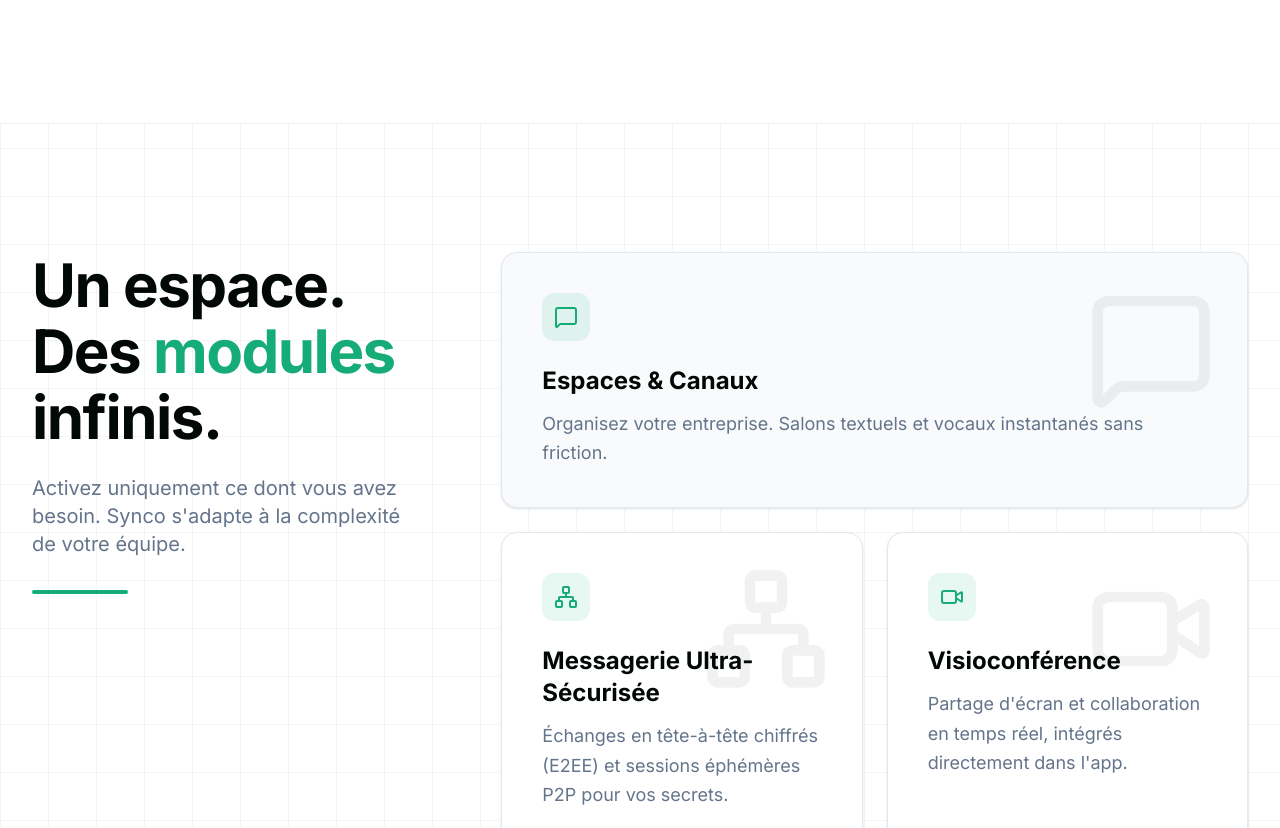
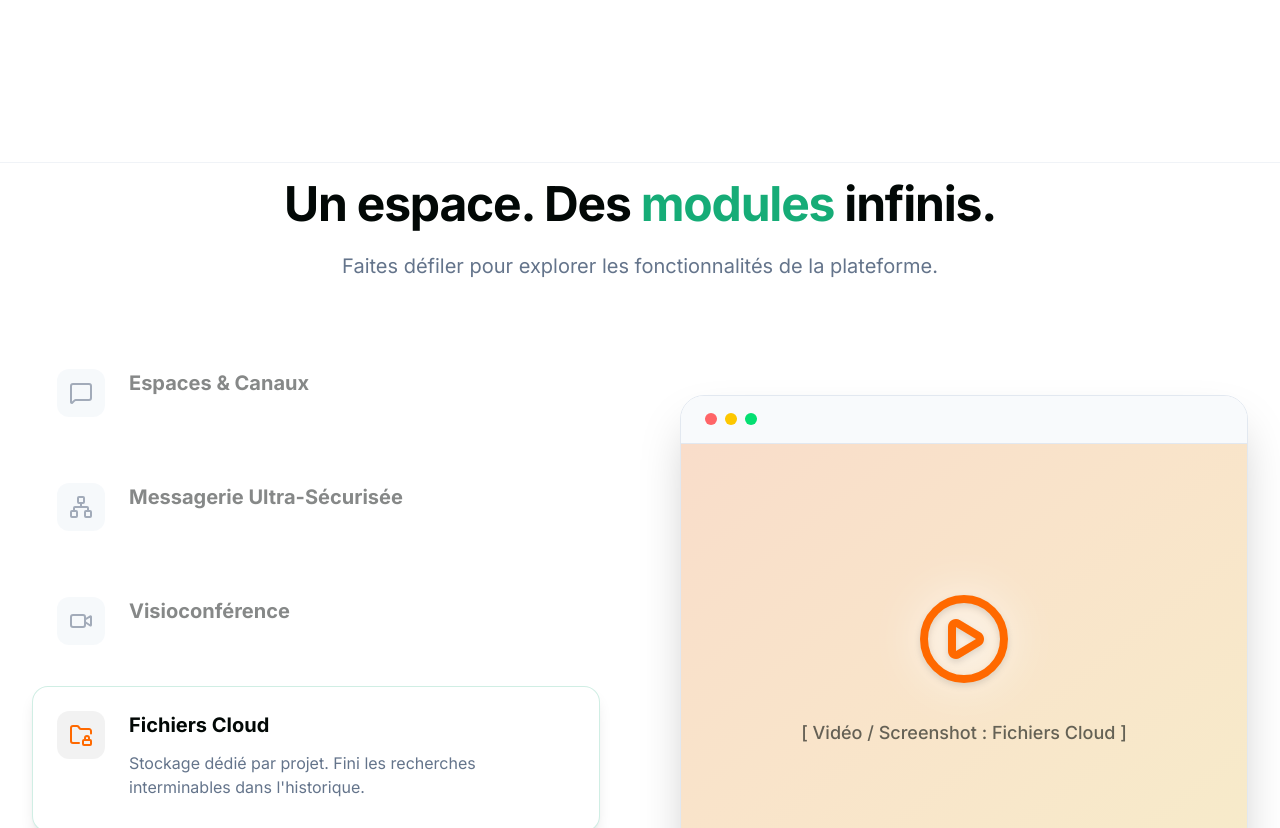
Before and after one commit to SilverCore-Git/synco_www, a Next.js app: page / in a window 1280 px wide. Shown: the part 3260-4088 px from the top of the page. Built offline with nearby package versions, Linux system fonts and the light colour scheme.

Commit message:
one more time

```diff
--- a/src/components/Features.tsx
+++ b/src/components/Features.tsx
@@ -7,7 +7,7 @@ import { cn } from "@/lib/utils";
 const features = [
   {
     title: "Sécurité Inégalée",
-    description: "Vos échanges, documents sensibles et mots de passe ne regardent que vous. Grâce à notre technologie de chiffrement de bout en bout (E2EE) et nos communications P2P, même nous ne pouvons pas lire vos messages.",
+    description: "Vos échanges, documents sensibles et mots de passe ne regardent que vous. Grâce à notre technologie de chiffrement de bout en bout et nos communications P2P, même nous ne pouvons pas lire vos messages.",
     icon: ShieldCheck,
     color: "bg-white text-foreground border border-border",
     bgIcon: Lock,
@@ -15,7 +15,7 @@ const features = [
   },
   {
     title: "Interface Premium",
-    description: "Fini les menus complexes. Synco offre un design épuré, moderne et dynamique qui rend le travail quotidien agréable, que vous soyez sur votre ordinateur ou votre smartphone.",
+    description: "Fini les menus complexes. Synco offre un design épuré, moderne et dynamique basé sur l'architecture de discord, qui rend le travail quotidien agréable, que vous soyez sur votre ordinateur ou votre smartphone.",
     icon: Sparkles,
     color: "bg-white text-foreground border border-border",
     bgIcon: Sparkles,
--- a/src/components/Modules.tsx
+++ b/src/components/Modules.tsx
@@ -1,7 +1,8 @@
 "use client";
 
-import { motion } from "framer-motion";
-import { MessageSquare, Video, FolderLock, Kanban, Network } from "lucide-react";
+import { useState, useRef } from "react";
+import { motion, AnimatePresence, useScroll, useMotionValueEvent } from "framer-motion";
+import { MessageSquare, Video, FolderLock, Kanban, Network, PlayCircle } from "lucide-react";
 import { cn } from "@/lib/utils";
 
 const modules = [
@@ -9,86 +10,176 @@ const modules = [
     title: "Espaces & Canaux",
     description: "Organisez votre entreprise. Salons textuels et vocaux instantanés sans friction.",
     icon: MessageSquare,
+    gradient: "from-blue-500/20 to-cyan-500/20",
+    iconColor: "text-blue-500"
   },
   {
     title: "Messagerie Ultra-Sécurisée",
-    description: "Échanges en tête-à-tête chiffrés (E2EE) et sessions éphémères P2P pour vos secrets.",
+    description: "Échanges en tête-à-tête chiffrés et sessions éphémères P2P pour vos secrets.",
     icon: Network,
+    gradient: "from-primary/20 to-[#4ade80]/20",
+    iconColor: "text-primary"
   },
   {
     title: "Visioconférence",
     description: "Partage d'écran et collaboration en temps réel, intégrés directement dans l'app.",
     icon: Video,
+    gradient: "from-purple-500/20 to-pink-500/20",
+    iconColor: "text-purple-500"
   },
   {
     title: "Fichiers Cloud",
     description: "Stockage dédié par projet. Fini les recherches interminables dans l'historique.",
     icon: FolderLock,
+    gradient: "from-orange-500/20 to-yellow-500/20",
+    iconColor: "text-orange-500"
   },
   {
     title: "Kanban Intégré",
     description: "Gérez vos tâches visuellement. À faire, En cours, Terminé. Tout est centralisé.",
     icon: Kanban,
+    gradient: "from-indigo-500/20 to-blue-500/20",
+    iconColor: "text-indigo-500"
   },
 ];
 
 export function Modules() {
+  const [activeIdx, setActiveIdx] = useState(0);
+  const containerRef = useRef<HTMLDivElement>(null);
+
+  // We track the scroll progress within this tall container
+  const { scrollYProgress } = useScroll({
+    target: containerRef,
+    offset: ["start start", "end end"],
+  });
+
+  useMotionValueEvent(scrollYProgress, "change", (latest) => {
+    // Map progress (0 to 1) to an index (0 to length-1)
+    let newIdx = Math.floor(latest * modules.length);
+    if (newIdx >= modules.length) newIdx = modules.length - 1;
+    if (newIdx < 0) newIdx = 0;
+
+    if (newIdx !== activeIdx) {
+      setActiveIdx(newIdx);
+    }
+  });
+
+  const handleJumpToModule = (idx: number) => {
+    if (!containerRef.current) return;
+    const { top, height } = containerRef.current.getBoundingClientRect();
+    const scrollY = window.scrollY;
+
+    // We scroll to the exact vertical position corresponding to the module's chunk
+    const targetY = top + scrollY + (idx * height / modules.length) + 10;
+    window.scrollTo({ top: targetY, behavior: 'smooth' });
+  };
+
   return (
-    <section className="py-32 relative bg-transparent border-t border-border/50">
+    // Outer container is very tall to allow scrolling (100vh per module)
+    <section ref={containerRef} className="relative bg-background border-t border-border/50" style={{ height: `${modules.length * 80}vh` }}>
+
+      {/* Sticky wrapper that stays glued to the screen while scrolling through the section */}
+      <div className="sticky top-0 h-screen flex flex-col justify-center overflow-hidden">
         <div className="container mx-auto px-4 sm:px-6 lg:px-8">
-        <div className="flex flex-col lg:flex-row gap-16 lg:gap-24">
 
-          {/* Sticky Left Column */}
-          <div className="lg:w-1/3">
-            <div className="sticky top-32">
-              <h2 className="text-4xl sm:text-5xl lg:text-6xl font-bold mb-6 tracking-tight leading-[1.1]">
-                Un espace. <br />
-                Des <span className="text-primary">modules</span> infinis.
+          <div className="text-center max-w-3xl mx-auto mb-16">
+            <h2 className="text-4xl md:text-5xl font-bold mb-6 tracking-tight">
+              Un espace. Des <span className="text-primary">modules</span> infinis.
             </h2>
-              <p className="text-xl text-muted-foreground mb-8">
-                Activez uniquement ce dont vous avez besoin. Synco s'adapte à la complexité de votre équipe.
+            <p className="text-muted-foreground text-xl">
+              Faites défiler pour explorer les fonctionnalités de la plateforme.
             </p>
-
-              <div className="w-24 h-1 bg-primary mb-8 rounded-full" />
-            </div>
           </div>
 
-          {/* Scrolling Right Column (Cards) */}
-          <div className="lg:w-2/3">
-            <div className="grid grid-cols-1 sm:grid-cols-2 gap-6">
-              {modules.map((mod, index) => (
-                <motion.div
-                  key={index}
-                  initial={{ opacity: 0, y: 20 }}
-                  whileInView={{ opacity: 1, y: 0 }}
-                  viewport={{ once: true, margin: "-100px" }}
-                  transition={{ duration: 0.5, delay: index * 0.1 }}
+          <div className="flex flex-col lg:flex-row gap-12 lg:gap-20 items-center">
+
+            {/* Left Column: Interactive List */}
+            <div className="w-full lg:w-1/2 flex flex-col gap-4">
+              {modules.map((mod, idx) => {
+                const isActive = activeIdx === idx;
+                return (
+                  <button
+                    key={idx}
+                    onClick={() => handleJumpToModule(idx)}
                     className={cn(
-                    "p-8 sm:p-10 rounded-2xl bg-white border border-border shadow-sm hover:shadow-md transition-shadow",
-                    "group relative overflow-hidden",
-                    index === 0 ? "sm:col-span-2 bg-slate-50" : ""
+                      "text-left p-6 rounded-2xl transition-all duration-300 border flex gap-6 items-start",
+                      isActive
+                        ? "bg-white shadow-lg border-primary/20 scale-100"
+                        : "bg-transparent border-transparent hover:bg-slate-50 hover:scale-[1.02] opacity-60 hover:opacity-100"
                     )}
                   >
-                  <div className="absolute top-0 right-0 p-8 opacity-5 group-hover:opacity-10 transition-opacity transform group-hover:scale-110 duration-500 pointer-events-none">
-                    <mod.icon className="w-32 h-32" />
+                    <div className={cn(
+                      "w-12 h-12 rounded-xl flex items-center justify-center shrink-0 transition-colors duration-300",
+                      isActive ? `bg-black/5 ${mod.iconColor}` : "bg-slate-100 text-muted-foreground"
+                    )}>
+                      <mod.icon className="w-6 h-6" />
+                    </div>
+                    <div>
+                      <h3 className={cn("text-xl font-bold mb-2 transition-colors", isActive ? "text-foreground" : "text-foreground/80")}>
+                        {mod.title}
+                      </h3>
+
+                      <AnimatePresence initial={false}>
+                        {isActive && (
+                          <motion.div
+                            initial={{ height: 0, opacity: 0 }}
+                            animate={{ height: "auto", opacity: 1 }}
+                            exit={{ height: 0, opacity: 0 }}
+                            transition={{ duration: 0.3 }}
+                            className="overflow-hidden"
+                          >
+                            <p className="text-muted-foreground pt-1 pb-2">
+                              {mod.description}
+                            </p>
+                          </motion.div>
+                        )}
+                      </AnimatePresence>
+                    </div>
+                  </button>
+                );
+              })}
             </div>
 
-                  <div className="relative z-10">
-                    <div className="w-12 h-12 bg-primary/10 text-primary rounded-xl flex items-center justify-center mb-6">
-                      <mod.icon className="w-6 h-6" />
+            {/* Right Column: Media Showcase */}
+            <div className="w-full lg:w-1/2 relative h-[500px]">
+              <div className="absolute inset-0 bg-white rounded-3xl border border-border shadow-2xl flex flex-col overflow-hidden">
+
+                <div className="h-12 border-b border-border bg-slate-50 flex items-center px-6 gap-2 shrink-0">
+                  <div className="w-3 h-3 rounded-full bg-red-400" />
+                  <div className="w-3 h-3 rounded-full bg-yellow-400" />
+                  <div className="w-3 h-3 rounded-full bg-green-400" />
                 </div>
-                    <h3 className="text-2xl font-bold mb-3">{mod.title}</h3>
-                    <p className="text-muted-foreground leading-relaxed text-lg">
-                      {mod.description}
+
+                <div className="flex-1 relative bg-slate-50">
+                  <AnimatePresence mode="wait">
+                    <motion.div
+                      key={activeIdx}
+                      initial={{ opacity: 0, scale: 0.95 }}
+                      animate={{ opacity: 1, scale: 1 }}
+                      exit={{ opacity: 0, scale: 1.05 }}
+                      transition={{ duration: 0.4, ease: "easeInOut" }}
+                      className={cn(
+                        "absolute inset-0 bg-gradient-to-br flex flex-col items-center justify-center p-8",
+                        modules[activeIdx].gradient
+                      )}
+                    >
+                      <div className="relative group cursor-pointer">
+                        <div className="absolute inset-0 bg-white/50 rounded-full blur-xl group-hover:blur-2xl transition-all duration-300" />
+                        <PlayCircle className={cn("relative z-10 w-24 h-24 drop-shadow-md transition-transform duration-300 group-hover:scale-110", modules[activeIdx].iconColor)} />
+                      </div>
+                      <p className="mt-8 text-foreground/60 font-medium text-lg text-center">
+                        [ Vidéo / Screenshot : {modules[activeIdx].title} ]
                       </p>
+                    </motion.div>
+                  </AnimatePresence>
                 </div>
-                </motion.div>
-              ))}
+
               </div>
             </div>
 
           </div>
         </div>
+      </div>
     </section>
   );
 }
```
Lines whose indentation alone changed are shown as unchanged.
